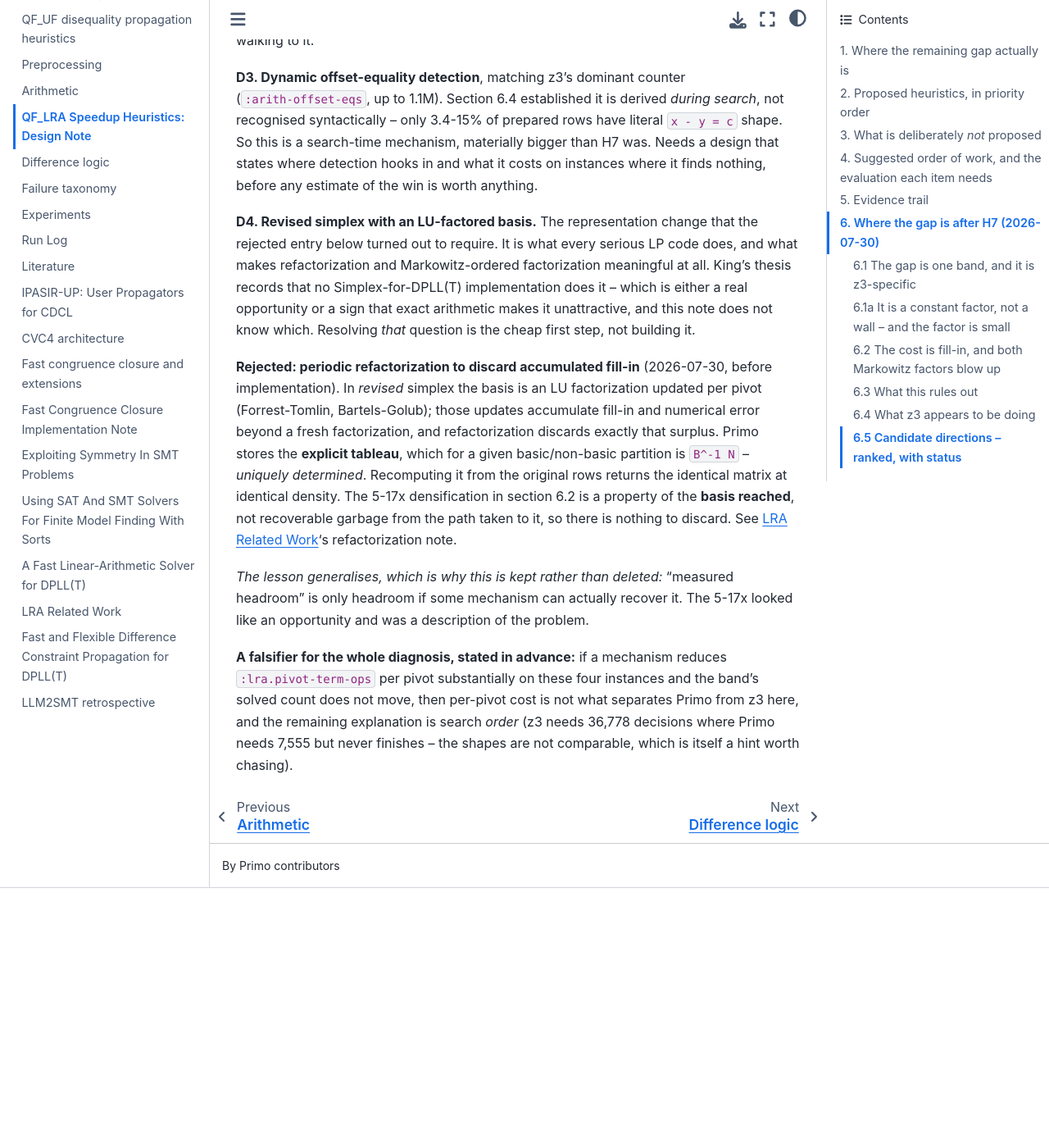
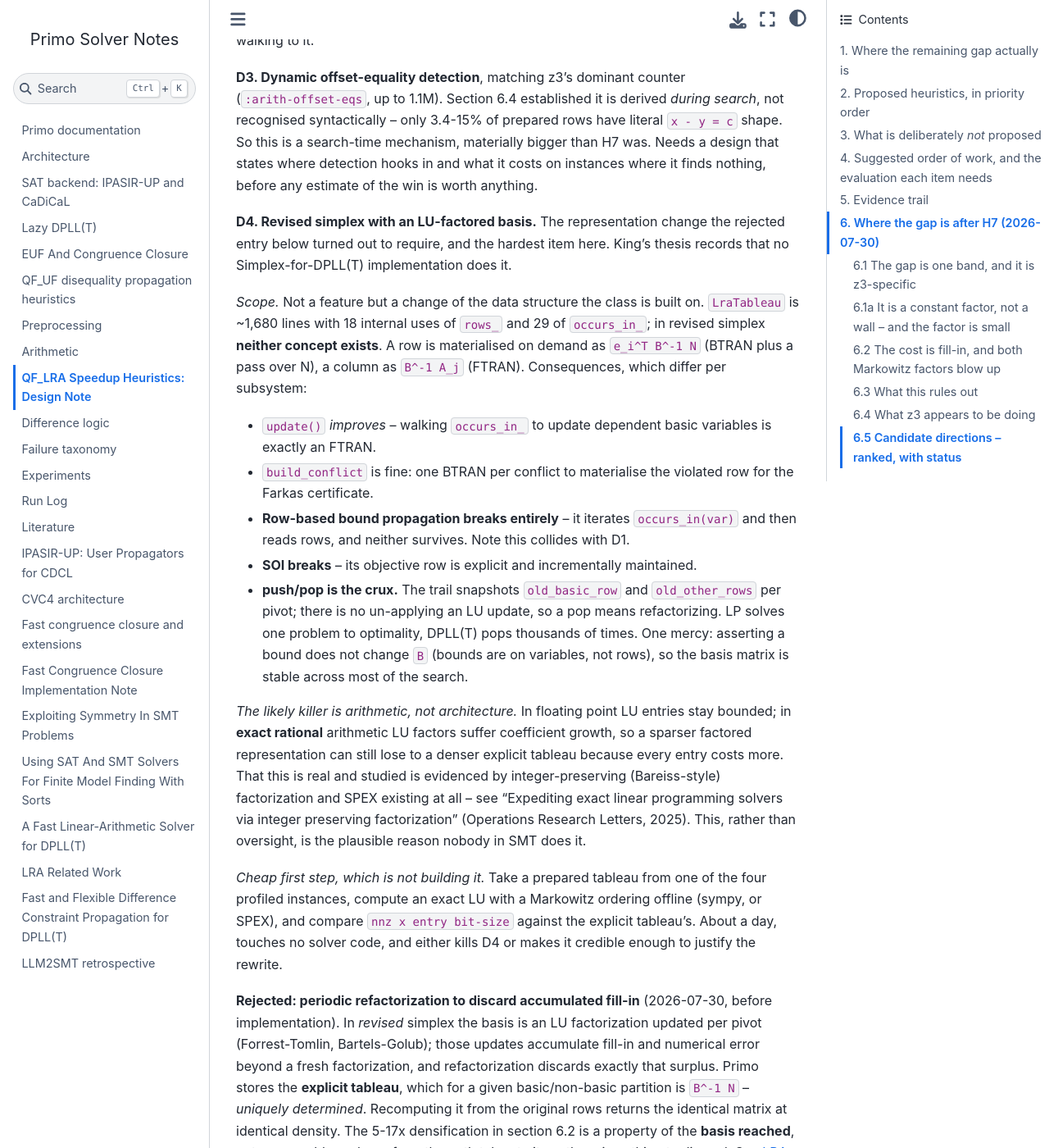
Before and after one commit to primo-solver/primo, a Jupyter Book: the page built from docs/qf-lra-heuristics.md, in a window 1280 px wide and 1400 px high, scrolled down 25526 px. Shown: the whole window at 82% size. Built offline with Jupyter Book 1.0.4 settings and Sphinx 7.4.7 and the Sphinx Book theme 1.1.4, drawn with Linux system fonts in a browser that asks for light colours; before the commit the page ends 26609 px from its top, so only the background shows below that.

Commit message:
Cost out D4 (revised simplex) so it is not re-scoped from scratch
Records why it is the hardest item on the section 6.5 list and, more
usefully, what would decide it cheaply.

Scope, from the code rather than from impression: LraTableau is ~1,680 lines
with 18 internal uses of rows_ and 29 of occurs_in_, and in revised simplex
neither concept exists. update() actually improves (walking occurs_in_ IS an
FTRAN) and build_conflict is fine (one BTRAN per conflict), but row-based
bound propagation breaks entirely -- which collides with D1 -- SOI breaks,
and push/pop is the crux, since there is no un-applying an LU update and
DPLL(T) pops thousands of times where LP solves once.

The likely killer is arithmetic rather than architecture: exact rational LU
suffers coefficient growth, so a sparser factored representation can lose to
a denser explicit one. Integer-preserving factorization and SPEX existing at
all is the evidence that this is real, and it is a more plausible reason
nobody in SMT does this than oversight. Two references added to the survey.

The decisive experiment costs about a day and touches no solver code:
factor a prepared tableau offline with a Markowitz ordering and compare
nnz x entry bit-size against the explicit tableau. That either kills D4 or
makes the rewrite justifiable.

```diff
--- a/docs/qf-lra-heuristics.md
+++ b/docs/qf-lra-heuristics.md
@@ -1017,13 +1017,44 @@
 win is worth anything.
 
 **D4. Revised simplex with an LU-factored basis.** The representation change
-that the rejected entry below turned out to require. It is what every serious
-LP code does, and what makes refactorization and Markowitz-ordered
-factorization meaningful at all. King's thesis records that no
-Simplex-for-DPLL(T) implementation does it -- which is either a real
-opportunity or a sign that exact arithmetic makes it unattractive, and this
-note does not know which. Resolving *that* question is the cheap first step,
-not building it.
+the rejected entry below turned out to require, and the hardest item here.
+King's thesis records that no Simplex-for-DPLL(T) implementation does it.
+
+*Scope.* Not a feature but a change of the data structure the class is built
+on. `LraTableau` is ~1,680 lines with 18 internal uses of `rows_` and 29 of
+`occurs_in_`; in revised simplex **neither concept exists**. A row is
+materialised on demand as `e_i^T B^-1 N` (BTRAN plus a pass over N), a column
+as `B^-1 A_j` (FTRAN). Consequences, which differ per subsystem:
+
+- `update()` *improves* -- walking `occurs_in_` to update dependent basic
+  variables is exactly an FTRAN.
+- `build_conflict` is fine: one BTRAN per conflict to materialise the violated
+  row for the Farkas certificate.
+- **Row-based bound propagation breaks entirely** -- it iterates
+  `occurs_in(var)` and then reads rows, and neither survives. Note this
+  collides with D1.
+- **SOI breaks** -- its objective row is explicit and incrementally maintained.
+- **push/pop is the crux.** The trail snapshots `old_basic_row` and
+  `old_other_rows` per pivot; there is no un-applying an LU update, so a pop
+  means refactorizing. LP solves one problem to optimality, DPLL(T) pops
+  thousands of times. One mercy: asserting a bound does not change `B` (bounds
+  are on variables, not rows), so the basis matrix is stable across most of
+  the search.
+
+*The likely killer is arithmetic, not architecture.* In floating point LU
+entries stay bounded; in **exact rational** arithmetic LU factors suffer
+coefficient growth, so a sparser factored representation can still lose to a
+denser explicit tableau because every entry costs more. That this is real and
+studied is evidenced by integer-preserving (Bareiss-style) factorization and
+SPEX existing at all -- see "Expediting exact linear programming solvers via
+integer preserving factorization" (Operations Research Letters, 2025). This,
+rather than oversight, is the plausible reason nobody in SMT does it.
+
+*Cheap first step, which is not building it.* Take a prepared tableau from one
+of the four profiled instances, compute an exact LU with a Markowitz ordering
+offline (sympy, or SPEX), and compare `nnz x entry bit-size` against the
+explicit tableau's. About a day, touches no solver code, and either kills D4
+or makes it credible enough to justify the rewrite.
 
 **Rejected: periodic refactorization to discard accumulated fill-in**
 (2026-07-30, before implementation). In *revised* simplex the basis is an LU
```
Also changed, not shown: docs/papers/lra-related-work.md (+19 -0 lines).
